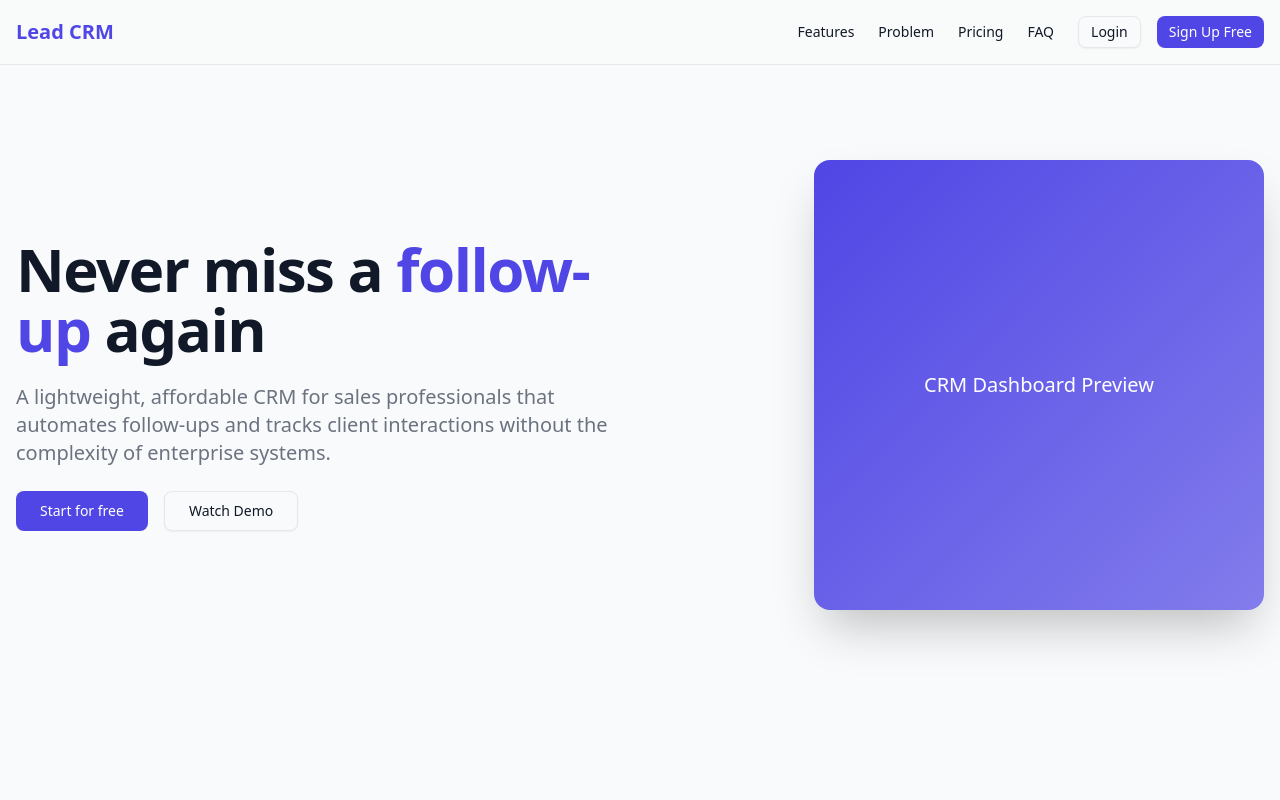
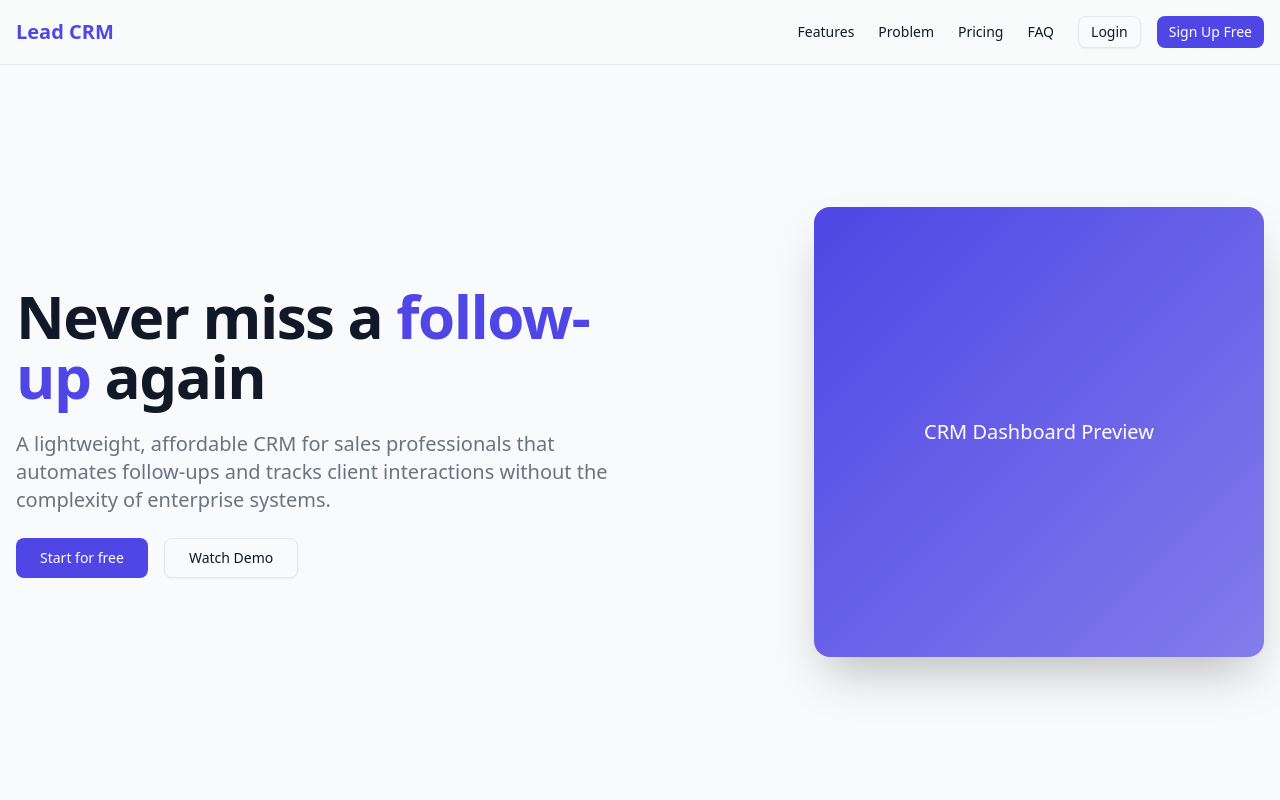
Before and after one commit to spken/lead-crm, a Next.js app in the folder frontend/: page / in a window 1280 px wide. Shown: the top 800 px of the page. Built offline with nearby package versions, Linux system fonts and the light colour scheme.

Commit message:
refactor: simplify main tag in Home component and adjust HeroSection layout

```diff
--- a/frontend/app/page.tsx
+++ b/frontend/app/page.tsx
@@ -12,7 +12,7 @@ export default function Home() {
   return (
     <div className="flex min-h-screen flex-col">
       <Header />
-      <main className="pt-16">
+      <main>
         <HeroSection />
         <FeaturesSection />
         <ProblemSection />
--- a/frontend/components/landing/HeroSection.tsx
+++ b/frontend/components/landing/HeroSection.tsx
@@ -3,7 +3,8 @@ import Link from "next/link";
 
 export function HeroSection() {
   return (
-    <section className="container mx-auto px-4 py-16 md:py-24">
+    <section className="min-h-screen flex items-center pt-16">
+      <div className="container mx-auto px-4">
         <div className="grid gap-8 md:grid-cols-2 md:gap-12 items-center">
           <div className="flex flex-col gap-6">
             <h1 className="text-4xl font-bold tracking-tight sm:text-5xl md:text-6xl">
@@ -29,6 +30,7 @@ export function HeroSection() {
             </div>
           </div>
         </div>
+      </div>
     </section>
   );
 }
```
Lines whose indentation alone changed are shown as unchanged.
